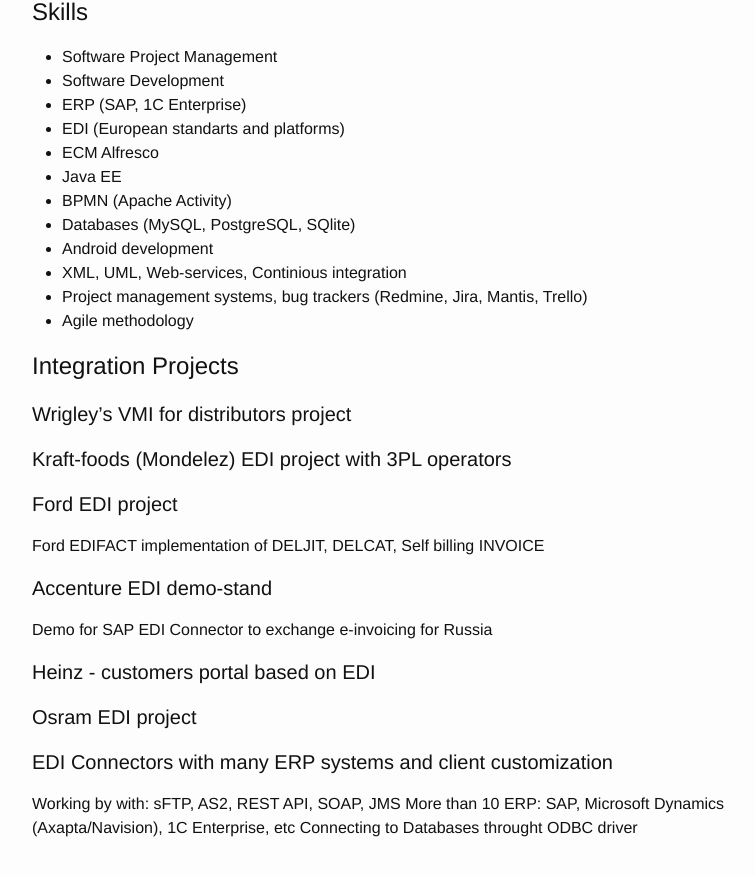
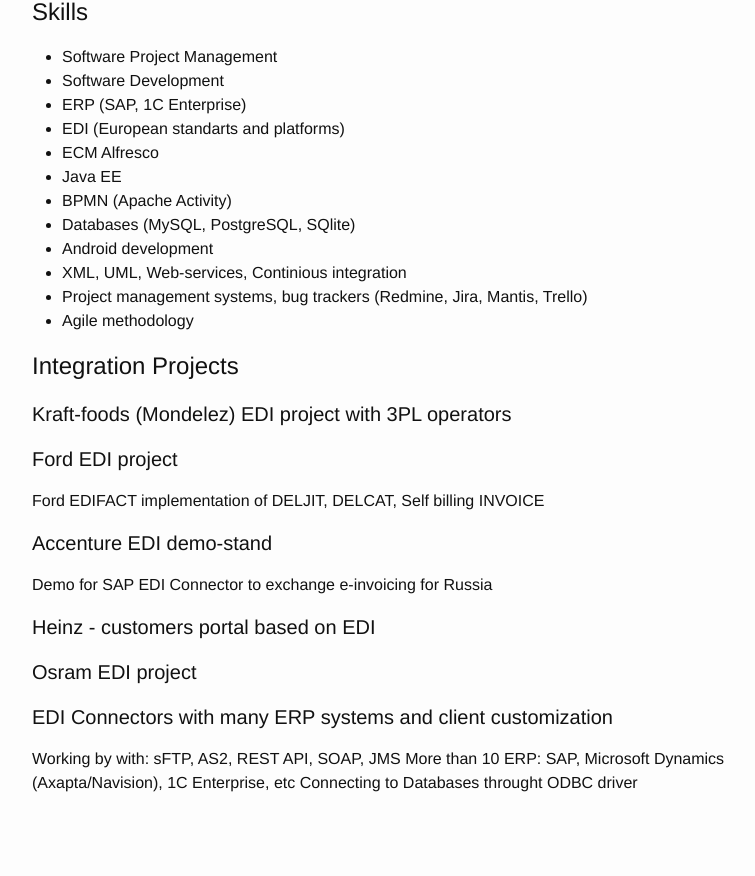
Before and after one commit to vetal232/vetal232.github.io, a Jekyll site: the page built from about.md, in a window 1280 px wide and 900 px high, scrolled down 812 px. Shown: the top 876 px of the window, without its empty margins (238-993 px from the left). Built offline with Jekyll 4.4.1, drawn with Linux system fonts in a browser that asks for light colours; after the commit the page ends 1667 px from its top, so only the background shows below that.

Commit message:
Update about.md

```diff
--- a/about.md
+++ b/about.md
@@ -54,7 +54,7 @@
 
 # Integration Projects
 
-#### Wrigley's VMI for distributors project
+
 #### Kraft-foods (Mondelez) EDI project with 3PL operators
 #### Ford EDI project
 Ford EDIFACT implementation of DELJIT, DELCAT, Self billing INVOICE
```
